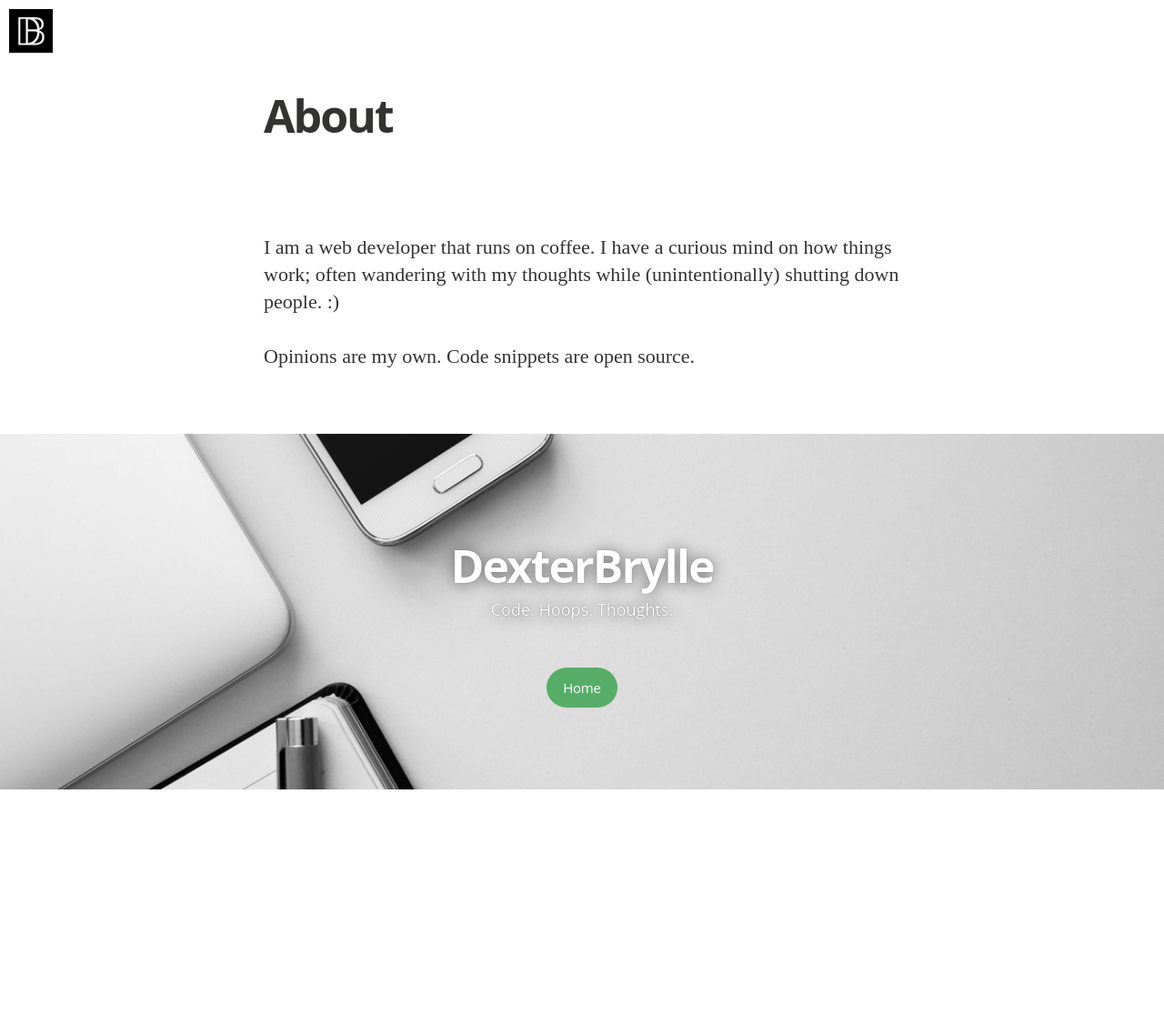
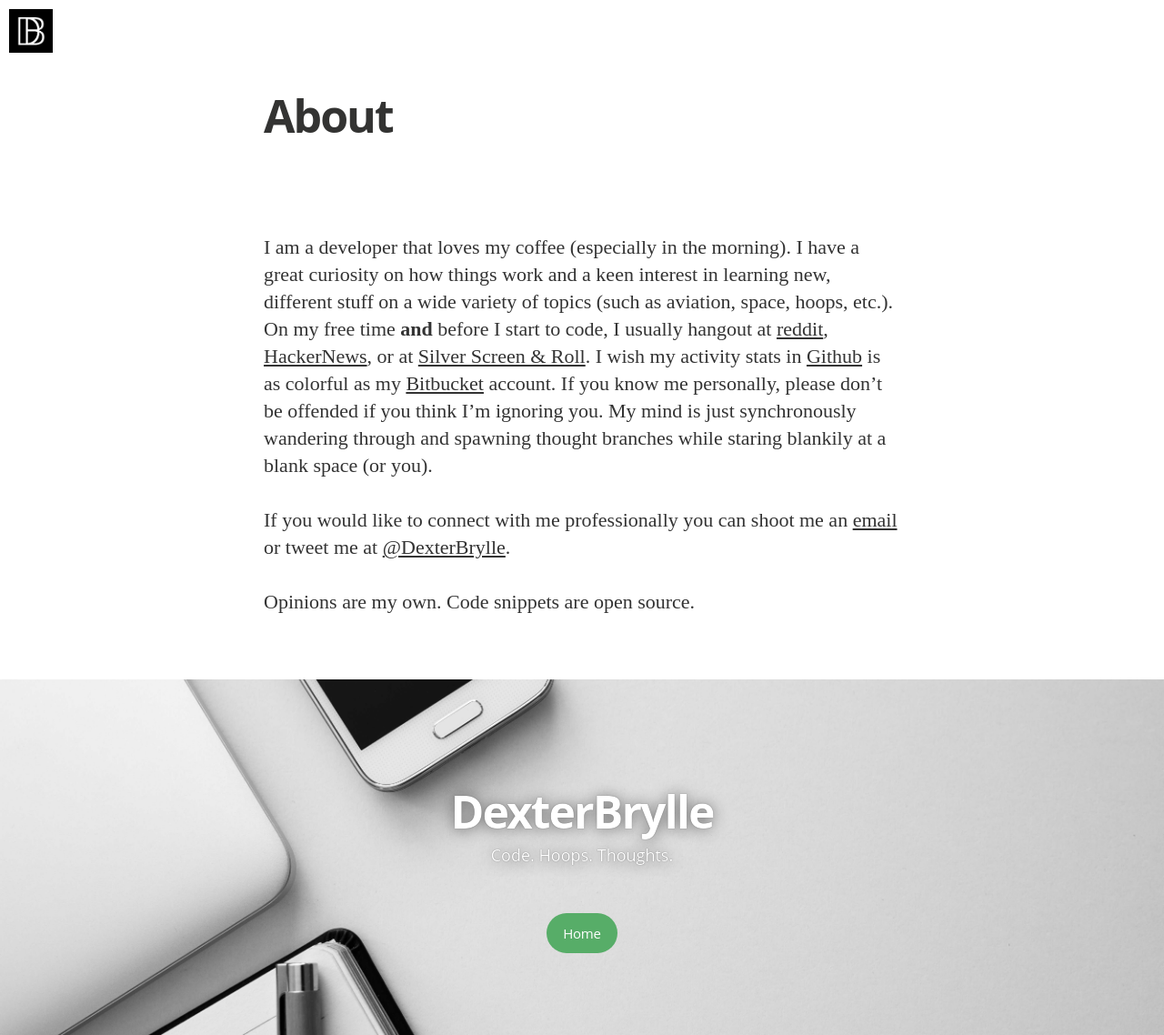
Before and after one commit to dexterbrylle/dexterbrylle.github.io, a Jekyll site: the page built from about.md, in a window 1280 px wide. Shown: the whole page at 91% size. Built offline with Jekyll 4.4.1, drawn with Linux system fonts in a browser that asks for light colours; nearby versions of some CDN libraries; some web fonts are replaced; Markdown is read by kramdown in place of the engine named in the settings; before the commit the page ends 900 px from its top, so only the background shows below that.

Commit message:
Updated About.md + moved st post to drafts

```diff
--- a/about.md
+++ b/about.md
@@ -4,6 +4,8 @@ title: About
 permalink: /about/
 ---
 
-I am a web developer that runs on coffee. I have a curious mind on how things work; often wandering with my thoughts while (unintentionally) shutting down people. :)
+I am a developer that loves my coffee (especially in the morning). I have a great curiosity on how things work and a keen interest in learning new, different stuff on a wide variety of topics (such as aviation, space, hoops, etc.). On my free time __and__ before I start to code, I usually hangout at [reddit](http://www.reddit.com/), [HackerNews](http://news.ycombinator.com), or at [Silver Screen & Roll](http://silverscreenandroll.com). I wish my activity stats in [Github](http://github.com/dexterbrylle) is as colorful as my [Bitbucket](http://bitbucket.org/dexterbrylle) account. If you know me personally, please don't be offended if you think I'm ignoring you. My mind is just synchronously wandering through and spawning thought branches while staring blankily at a blank space (or you).
+
+If you would like to connect with me professionally you can shoot me an [email](mailto:dexterbrylle@gmail.com) or tweet me at [@DexterBrylle](http://twitter.com/dexterbrylle).
 
 Opinions are my own. Code snippets are open source.
```
Also changed, not shown: _drafts/2015-09-01-Sublime-Text-Packages.md (+16 -1 lines), projects.md (added, +7 -0 lines), assets/article_images/2015-09-01-Sublime-Text-Packages/pkgctrl.jpg (added).
